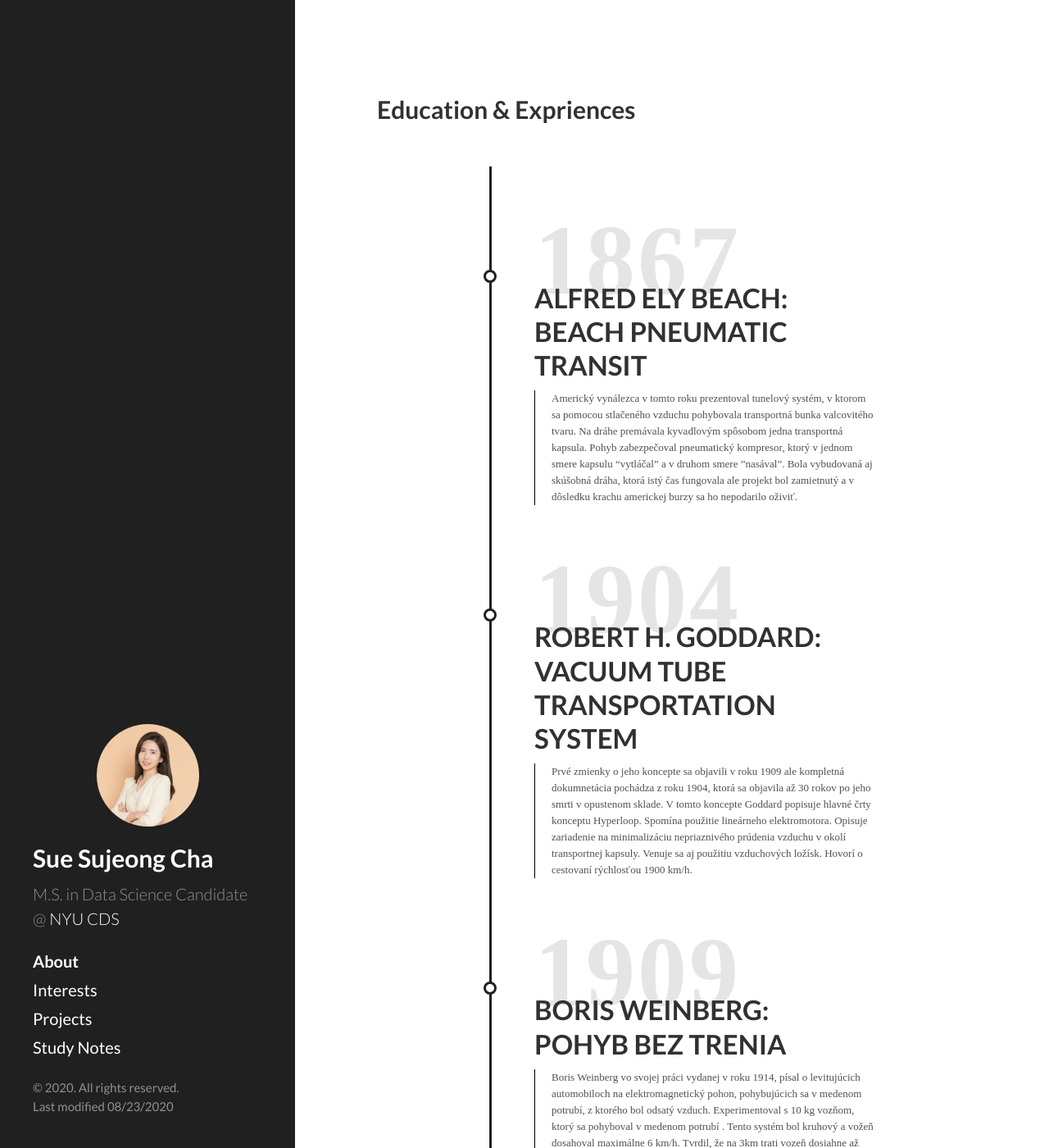
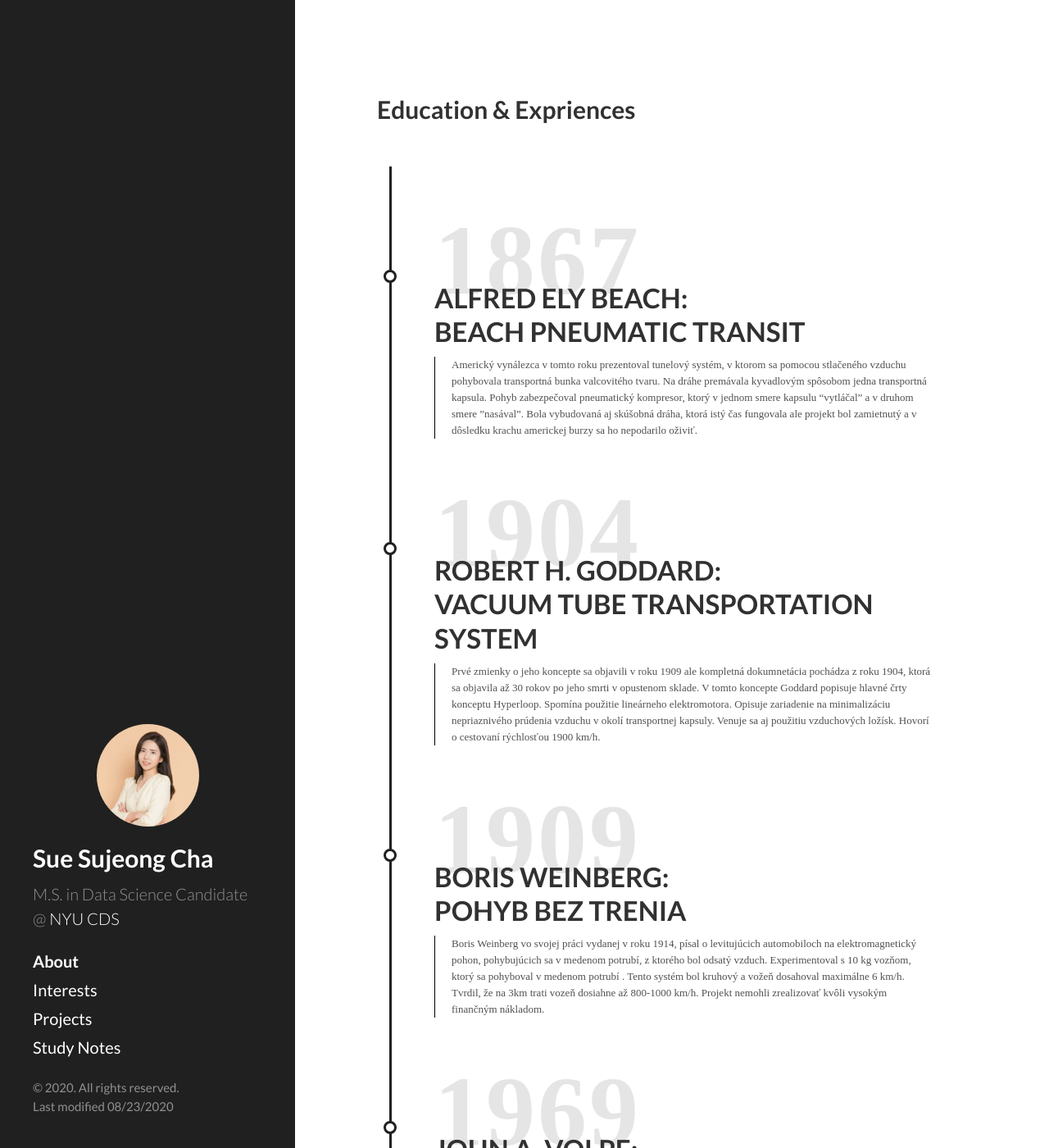
Before and after one commit to sujeongcha/sujeongcha.github.io, a Jekyll site: the page built from about.html, in a window 1280 px wide and 1400 px high. Shown: the whole window at 82% size. Built offline with Jekyll 4.4.1, drawn with Linux system fonts in a browser that asks for light colours; Markdown is read by kramdown in place of the engine named in the settings.

Commit message:
Update style.css

```diff
--- a/public/css/style.css
+++ b/public/css/style.css
@@ -9,8 +9,8 @@
 
 .timeline {
 	padding: 40px 0px;
-	width: 80%;
-	margin-left: 10%;
+	width: auto;
+	margin-left: -50px;
 	margin-bottom: 40px;
 }
 
```
